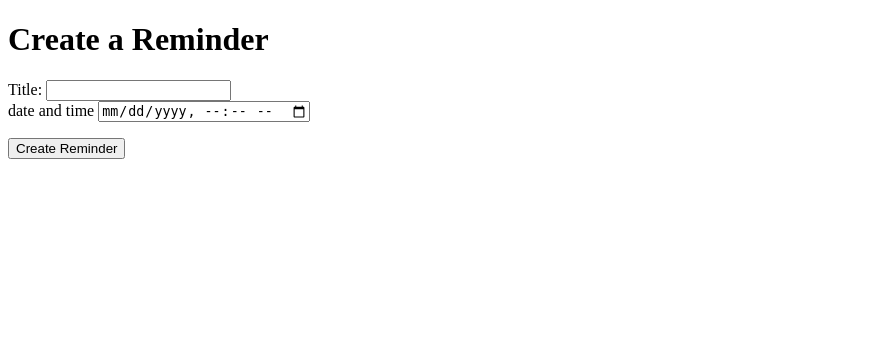
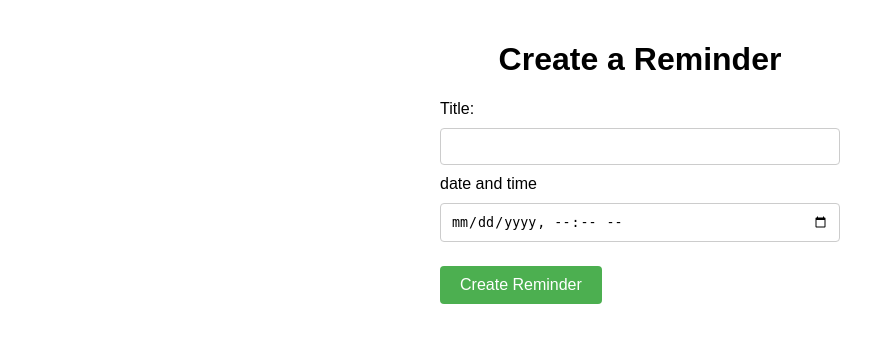
Before and after one commit to jayendraakhil/Notesapp, a Flask app: page /calendar in a window 1280 px wide. Shown: the top 343 px of the page, without its empty margins (0-895 px from the left). Run offline with Flask 3, Linux system fonts and the light colour scheme; data that the repository does not hold is empty.

Commit message:
Update reminder.html

```diff
--- a/notesapp/templates/reminder.html
+++ b/notesapp/templates/reminder.html
@@ -2,6 +2,57 @@
 <html>
 <head>
     <title>Create a Reminder</title>
+        <style>
+        body {
+            font-family: Arial, sans-serif;
+            margin: 0;
+            padding: 20px;
+        }
+
+        h1 {
+            text-align: center;
+        }
+
+        form {
+            margin: 20px auto;
+            max-width: 400px;
+        }
+
+        label {
+            display: block;
+            margin-bottom: 10px;
+        }
+
+        input[type="text"],
+        input[type="datetime-local"] {
+            width: 100%;
+            padding: 10px;
+            border: 1px solid #ccc;
+            border-radius: 4px;
+            box-sizing: border-box;
+            margin-bottom: 10px;
+        }
+
+        input[type="submit"] {
+            background-color: #4CAF50;
+            color: white;
+            padding: 10px 20px;
+            border: none;
+            border-radius: 4px;
+            cursor: pointer;
+            font-size: 16px;
+        }
+
+        input[type="submit"]:hover {
+            background-color: #45a049;
+        }
+
+        .help-block {
+            color: red;
+            font-size: 14px;
+            margin-top: 5px;
+        }
+        </style>
 </head>
 <body>
     <h1>Create a Reminder</h1>
```
